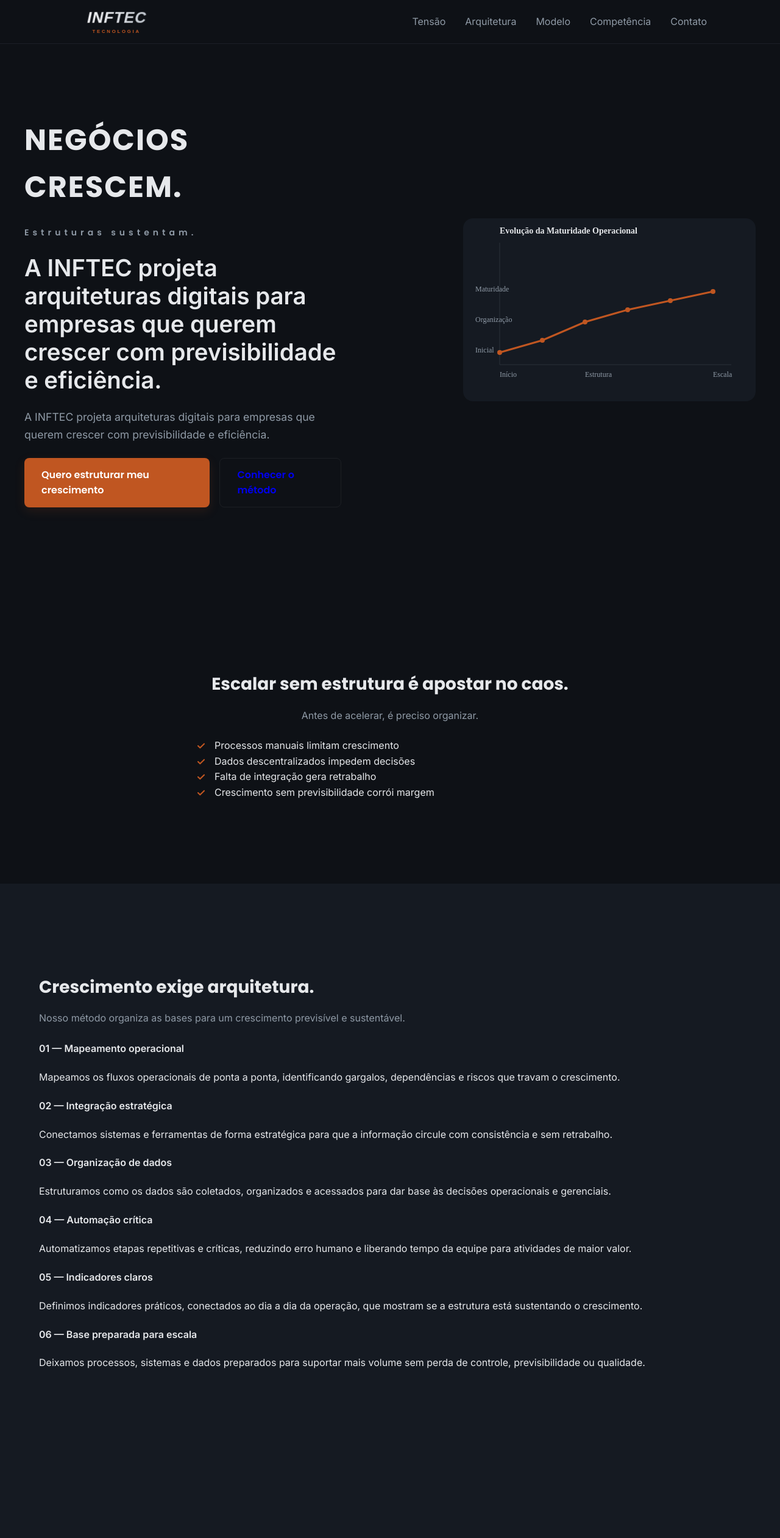
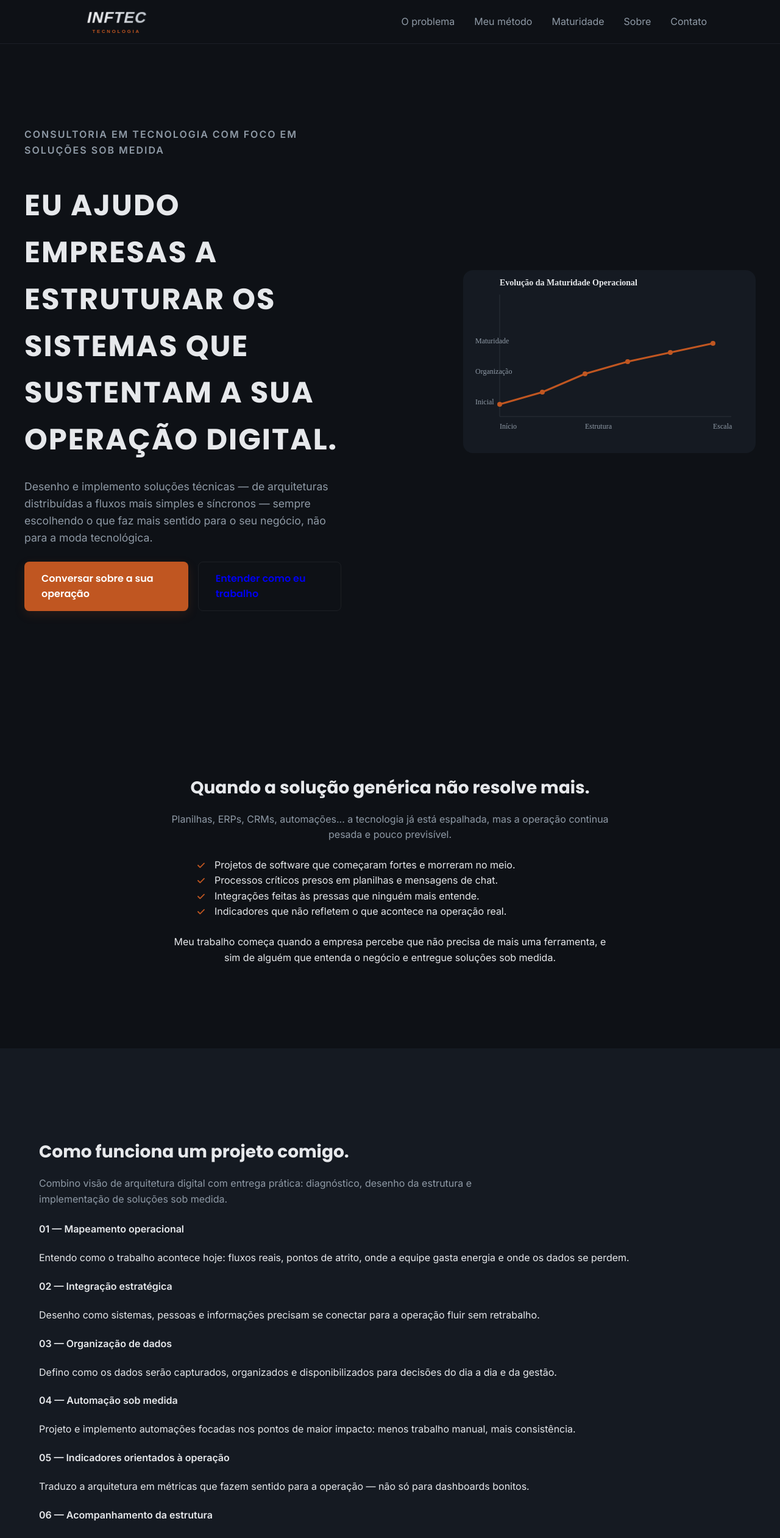
Before and after one commit to Inftecbr/inftec-site, a React (Vite) app: page / in a window 1280 px wide. Shown: the top 2522 px of the page at 61% size. Built offline with nearby package versions, Linux system fonts and the light colour scheme.

Commit message:
Ajustes de mensagem

```diff
--- a/src/components/Hero.tsx
+++ b/src/components/Hero.tsx
@@ -9,22 +9,31 @@ export default function Hero() {
     <section id="hero" className="section bg-primary hero">
       <div className="hero-inner">
         <div className="hero-left">
-          <h1 className="brand-main">Negócios crescem.</h1>
-          <h2 className="brand-sub" style={{margin:0}}>Estruturas sustentam.</h2>
+          <p
+            className="section-lead"
+            style={{ textTransform: 'uppercase', letterSpacing: 2, fontWeight: 600 }}
+          >
+            Consultoria em tecnologia com foco em soluções sob medida
+          </p>
 
-          <h2 className="headline">A INFTEC projeta arquiteturas digitais para empresas que querem crescer com previsibilidade e eficiência.</h2>
+          <h1 className="brand-main">
+            Eu ajudo empresas a estruturar os sistemas que sustentam a sua operação digital.
+          </h1>
 
-          <p className="support">A INFTEC projeta arquiteturas digitais para empresas que querem crescer com previsibilidade e eficiência.</p>
+          <p className="support">
+            Desenho e implemento soluções técnicas — de arquiteturas distribuídas a fluxos mais simples e síncronos —
+            sempre escolhendo o que faz mais sentido para o seu negócio, não para a moda tecnológica.
+          </p>
 
           <div className="hero-actions">
-            <a className="btn primary" href={whatsappUrl} target="_blank" rel="noopener noreferrer">Quero estruturar meu crescimento</a>
-            <a className="btn ghost" href="#what-we-do">Conhecer o método</a>
+            <a className="btn primary" href={whatsappUrl} target="_blank" rel="noopener noreferrer">Conversar sobre a sua operação</a>
+            <a className="btn ghost" href="#architecture">Entender como eu trabalho</a>
           </div>
         </div>
 
         <div className="hero-right" aria-hidden>
           <div className="image-box">
-            <img src={dashboardMock} alt="Dashboard mockup" />
+            <img src={dashboardMock} alt="Dashboard de operação digital" />
           </div>
         </div>
       </div>
--- a/src/components/Navbar.tsx
+++ b/src/components/Navbar.tsx
@@ -7,10 +7,10 @@ export default function Navbar(){
   const navRef = useRef<HTMLElement | null>(null)
 
   const items = [
-    { id: 'tension', label: 'Tensão' },
-    { id: 'architecture', label: 'Arquitetura' },
-    { id: 'impact', label: 'Modelo' },
-    { id: 'competence', label: 'Competência' },
+    { id: 'tension', label: 'O problema' },
+    { id: 'architecture', label: 'Meu método' },
+    { id: 'impact', label: 'Maturidade' },
+    { id: 'competence', label: 'Sobre' },
     { id: 'contact', label: 'Contato' }
   ]
 
--- a/src/sections/Architecture.tsx
+++ b/src/sections/Architecture.tsx
@@ -6,24 +6,24 @@ export default function Architecture(){
     'Mapeamento operacional',
     'Integração estratégica',
     'Organização de dados',
-    'Automação crítica',
-    'Indicadores claros',
-    'Base preparada para escala'
+    'Automação sob medida',
+    'Indicadores orientados à operação',
+    'Acompanhamento da estrutura'
   ]
 
   const descriptions = [
-    'Mapeamos os fluxos operacionais de ponta a ponta, identificando gargalos, dependências e riscos que travam o crescimento.',
-    'Conectamos sistemas e ferramentas de forma estratégica para que a informação circule com consistência e sem retrabalho.',
-    'Estruturamos como os dados são coletados, organizados e acessados para dar base às decisões operacionais e gerenciais.',
-    'Automatizamos etapas repetitivas e críticas, reduzindo erro humano e liberando tempo da equipe para atividades de maior valor.',
-    'Definimos indicadores práticos, conectados ao dia a dia da operação, que mostram se a estrutura está sustentando o crescimento.',
-    'Deixamos processos, sistemas e dados preparados para suportar mais volume sem perda de controle, previsibilidade ou qualidade.'
+    'Entendo como o trabalho acontece hoje: fluxos reais, pontos de atrito, onde a equipe gasta energia e onde os dados se perdem.',
+    'Desenho como sistemas, pessoas e informações precisam se conectar para a operação fluir sem retrabalho.',
+    'Defino como os dados serão capturados, organizados e disponibilizados para decisões do dia a dia e da gestão.',
+    'Projeto e implemento automações focadas nos pontos de maior impacto: menos trabalho manual, mais consistência.',
+    'Traduzo a arquitetura em métricas que fazem sentido para a operação — não só para dashboards bonitos.',
+    'Acompanho a implementação, ajusto o que for necessário e deixo a operação preparada para os próximos ciclos de crescimento.'
   ]
 
   return (
     <SectionWrapper id="architecture" alt>
-      <h3 className="section-title">Crescimento exige arquitetura.</h3>
-      <p className="section-lead">Nosso método organiza as bases para um crescimento previsível e sustentável.</p>
+      <h3 className="section-title">Como funciona um projeto comigo.</h3>
+      <p className="section-lead">Combino visão de arquitetura digital com entrega prática: diagnóstico, desenho da estrutura e implementação de soluções sob medida.</p>
 
       <div className="grid three" style={{marginTop:24}}>
         {cards.map((c, idx) => (
--- a/src/sections/Impact.tsx
+++ b/src/sections/Impact.tsx
@@ -1,5 +1,4 @@
 import React from 'react'
-import efficiencyChart from '../assets/images/graphics/efficiency-chart.svg'
 
 export default function Impact() {
     return (
@@ -8,38 +7,41 @@ export default function Impact() {
 
                 <div className="impact-header">
                     <h3 className="section-title">
-                        Crescimento precisa ser estruturado antes de ser acelerado.
+                        Em que estágio está a sua operação digital?
                     </h3>
                     <p className="section-lead">
-                        Não prometemos números mágicos. Estrutura gera evolução consistente.
+                        Uso um modelo simples de maturidade para entender onde sua operação digital e os sistemas que a sustentam estão hoje e o que precisa acontecer para evoluir de forma segura.
                     </p>
-                </div>
-
-                <div className="impact-block">
-
-                    <div className="impact-visual">
-                        <div className="impact-chart-box">
-                            <img src={efficiencyChart} alt="Evolução da Maturidade Operacional" />
-                        </div>
                 </div>
 
                 <div className="impact-content">
                     <div className="impact-item">
-                            <h4>Organização</h4>
-                            <p>Processos padronizados e redução de retrabalho.</p>
+                        <h4>Nível 1 — Reativo</h4>
+                        <p>Tudo depende de pessoas específicas, controles espalhados e decisões urgentes. A operação vive apagando incêndio.</p>
                     </div>
 
                     <div className="impact-item">
-                            <h4>Previsibilidade</h4>
-                            <p>Dados centralizados e indicadores claros.</p>
+                        <h4>Nível 2 — Estruturado</h4>
+                        <p>Processos mapeados, alguns sistemas integrados, dados começando a ser confiáveis. Ainda há muito esforço manual.</p>
                     </div>
 
                     <div className="impact-item">
-                            <h4>Escala Sustentável</h4>
-                            <p>Base estruturada pronta para crescer com segurança.</p>
+                        <h4>Nível 3 — Arquitetado para escala</h4>
+                        <p>Operação organizada, integrações claras, automações críticas rodando e sistemas preparados para crescer sem adicionar complexidade desnecessária.</p>
                     </div>
                 </div>
 
+                <div className="impact-diagnostic">
+                    <h4>Como saber em qual nível você está?</h4>
+                    <ul>
+                        <li>Você consegue apontar rapidamente onde estão os principais gargalos da sua operação digital?</li>
+                        <li>Os sistemas conversam entre si ou sua equipe precisa "costurar" informações manualmente?</li>
+                        <li>Se um sistema cai, é claro o que acontece na cadeia e quem precisa agir?</li>
+                        <li>Os relatórios e indicadores refletem o que o time vive no dia a dia?</li>
+                    </ul>
+                    <p className="muted" style={{ marginTop: 12 }}>
+                        Quanto mais respostas "não", mais próxima sua operação está do nível reativo. Meu trabalho é ajudar a evoluir, com soluções sob medida, para uma estrutura preparada para escala.
+                    </p>
                 </div>
 
             </div>
--- a/src/sections/Tension.tsx
+++ b/src/sections/Tension.tsx
@@ -5,14 +5,15 @@ export default function Tension(){
   return (
     <SectionWrapper id="tension">
       <div style={{textAlign:'center',maxWidth:720,margin:'0 auto'}}>
-        <h3 className="section-title">Escalar sem estrutura é apostar no caos.</h3>
-        <p className="section-lead">Antes de acelerar, é preciso organizar.</p>
+        <h3 className="section-title">Quando a solução genérica não resolve mais.</h3>
+        <p className="section-lead">Planilhas, ERPs, CRMs, automações... a tecnologia já está espalhada, mas a operação continua pesada e pouco previsível.</p>
         <ul className="problem-list" style={{marginTop:24}}>
-          <li className="icon-item"><svg width="20" height="20" viewBox="0 0 24 24" fill="none" xmlns="http://www.w3.org/2000/svg"><circle cx="12" cy="12" r="10" fill="transparent" stroke="none"/><path d="M6 12l4 4 8-8" stroke="#C05621" strokeWidth="2.5" strokeLinecap="round" strokeLinejoin="round"/></svg><span>Processos manuais limitam crescimento</span></li>
-          <li className="icon-item"><svg width="20" height="20" viewBox="0 0 24 24" fill="none" xmlns="http://www.w3.org/2000/svg"><path d="M6 12l4 4 8-8" stroke="#C05621" strokeWidth="2.5" strokeLinecap="round" strokeLinejoin="round"/></svg><span>Dados descentralizados impedem decisões</span></li>
-          <li className="icon-item"><svg width="20" height="20" viewBox="0 0 24 24" fill="none" xmlns="http://www.w3.org/2000/svg"><path d="M6 12l4 4 8-8" stroke="#C05621" strokeWidth="2.5" strokeLinecap="round" strokeLinejoin="round"/></svg><span>Falta de integração gera retrabalho</span></li>
-          <li className="icon-item"><svg width="20" height="20" viewBox="0 0 24 24" fill="none" xmlns="http://www.w3.org/2000/svg"><path d="M6 12l4 4 8-8" stroke="#C05621" strokeWidth="2.5" strokeLinecap="round" strokeLinejoin="round"/></svg><span>Crescimento sem previsibilidade corrói margem</span></li>
+          <li className="icon-item"><svg width="20" height="20" viewBox="0 0 24 24" fill="none" xmlns="http://www.w3.org/2000/svg"><path d="M6 12l4 4 8-8" stroke="#C05621" strokeWidth="2.2" strokeLinecap="round" strokeLinejoin="round"/></svg><span>Projetos de software que começaram fortes e morreram no meio.</span></li>
+          <li className="icon-item"><svg width="20" height="20" viewBox="0 0 24 24" fill="none" xmlns="http://www.w3.org/2000/svg"><path d="M6 12l4 4 8-8" stroke="#C05621" strokeWidth="2.2" strokeLinecap="round" strokeLinejoin="round"/></svg><span>Processos críticos presos em planilhas e mensagens de chat.</span></li>
+          <li className="icon-item"><svg width="20" height="20" viewBox="0 0 24 24" fill="none" xmlns="http://www.w3.org/2000/svg"><path d="M6 12l4 4 8-8" stroke="#C05621" strokeWidth="2.2" strokeLinecap="round" strokeLinejoin="round"/></svg><span>Integrações feitas às pressas que ninguém mais entende.</span></li>
+          <li className="icon-item"><svg width="20" height="20" viewBox="0 0 24 24" fill="none" xmlns="http://www.w3.org/2000/svg"><path d="M6 12l4 4 8-8" stroke="#C05621" strokeWidth="2.2" strokeLinecap="round" strokeLinejoin="round"/></svg><span>Indicadores que não refletem o que acontece na operação real.</span></li>
         </ul>
+        <p className="muted" style={{marginTop:24}}>Meu trabalho começa quando a empresa percebe que não precisa de mais uma ferramenta, e sim de alguém que entenda o negócio e entregue soluções sob medida.</p>
       </div>
     </SectionWrapper>
   )
```
Also changed, not shown: src/sections/Competence.tsx (+19 -7 lines). Lines whose indentation alone changed are shown as unchanged.
